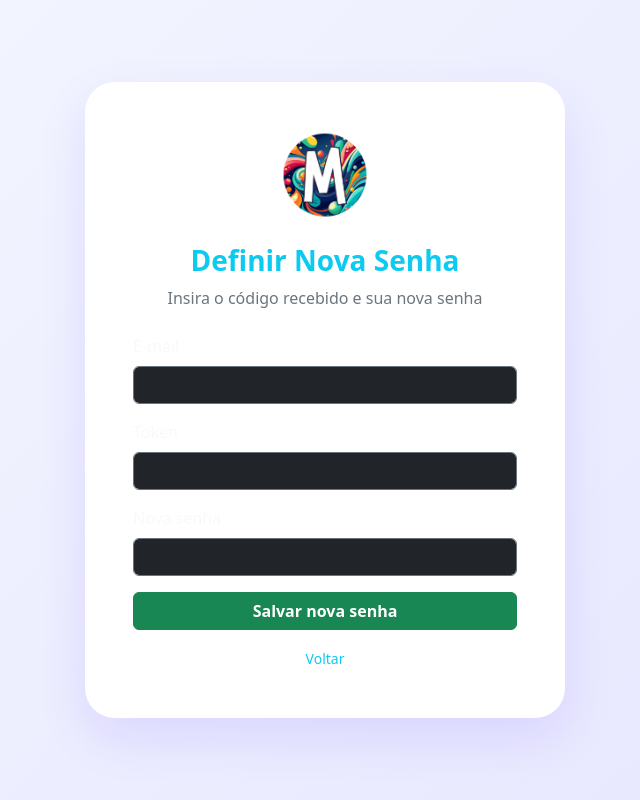
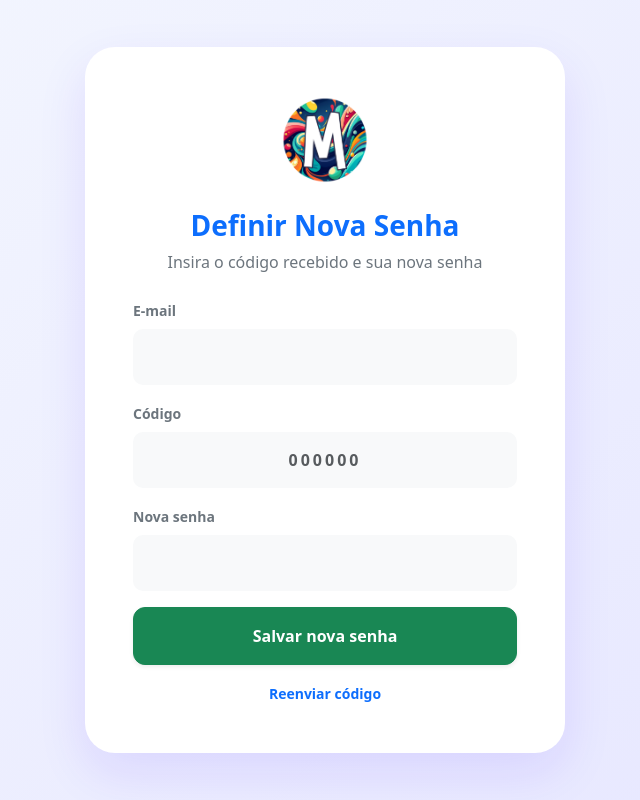
Before and after one commit to MarcusViniciusS1/Marketing, a React (Vite) app in the folder frontmarket/: page /registrarNovaSenha in a window 1280 px wide. Shown: the whole page, without its empty margins (315-955 px from the left). Built offline with nearby package versions, Linux system fonts and the light colour scheme; no server answers.

Commit message:
E-mail não chega

```diff
--- a/frontmarket/src/pages/User/recuperarSenha/index.tsx
+++ b/frontmarket/src/pages/User/recuperarSenha/index.tsx
@@ -13,53 +13,42 @@ export default function RecuperarSenha() {
 
     try {
       await recuperarSenha({ email });
-      alert("Código enviado! Veja seu e-mail.");
-            navigate("/registrarNovaSenha");
-
+      alert("Código enviado! Verifique seu e-mail.");
+      // Passa o email para a próxima tela
+      navigate("/registrarNovaSenha", { state: { email: email } });
     } catch {
-      alert("Erro ao enviar código.");
+      alert("Erro ao enviar código. Verifique o e-mail.");
+    } finally {
+      setLoading(false);
     }
-
-    setLoading(false);
   };
 
   return (
     <>
       <div className="text-center mb-3">
-        <img
-          src="/img/logo.png"
-          alt="logo"
-          style={{ width: "90px", height: "90px" }}
-          className="mb-2"
-        />
+        <img src="/img/logo.png" alt="logo" style={{ width: "90px", height: "90px" }} className="mb-2" />
       </div>
-
-      <h3 className="fw-bold text-info text-center">Recuperar Senha</h3>
-      <p className="text-secondary text-center mb-4">
-        Enviaremos um código para seu e-mail
-      </p>
+      <h3 className="fw-bold text-primary text-center">Recuperar Senha</h3>
+      <p className="text-secondary text-center mb-4">Enviaremos um código para seu e-mail</p>
 
       <form onSubmit={enviar}>
         <div className="mb-3">
-          <label className="form-label text-light">E-mail cadastrado</label>
+          <label className="form-label fw-bold text-secondary small">E-mail cadastrado</label>
           <input
             type="email"
-            className="form-control bg-dark text-light border-secondary"
+            className="form-control p-3 border-0 bg-light"
+            style={{ borderRadius: "10px" }}
             placeholder="seu@email.com"
             value={email}
             onChange={(e) => setEmail(e.target.value)}
             required
           />
         </div>
-
-         <button className="btn btn-info w-100 fw-bold" type="submit" disabled={loading}>
-              {loading ? "Enviando..." : "Enviar código"}
-            </button>
-
+        <button className="btn btn-primary w-100 fw-bold py-3 shadow-sm" type="submit" disabled={loading} style={{ borderRadius: "12px" }}>
+          {loading ? "Enviando..." : "Enviar código"}
+        </button>
         <div className="text-center mt-3">
-          <Link to="/" className="small text-info text-decoration-none">
-            Voltar ao Login
-          </Link>
+          <Link to="/" className="small text-primary text-decoration-none fw-bold">Voltar ao Login</Link>
         </div>
       </form>
     </>
--- a/frontmarket/src/pages/User/resetarSenha/index.tsx
+++ b/frontmarket/src/pages/User/resetarSenha/index.tsx
@@ -1,9 +1,13 @@
 import { useState } from "react";
-import { Link } from "react-router-dom";
+import { Link, useLocation, useNavigate } from "react-router-dom";
 import { registrarNovaSenha } from "../../../services/usuarioService";
 
 export default function ResetarSenha() {
-  const [email, setEmail] = useState("");
+  const navigate = useNavigate();
+  const location = useLocation();
+
+  // Pega o e-mail da tela anterior
+  const [email, setEmail] = useState(location.state?.email || "");
   const [token, setToken] = useState("");
   const [senha, setSenha] = useState("");
   const [loading, setLoading] = useState(false);
@@ -11,80 +15,63 @@ export default function ResetarSenha() {
   const salvar = async (e: React.FormEvent) => {
     e.preventDefault();
     setLoading(true);
-
     try {
       await registrarNovaSenha({ email, token, senha });
       alert("Senha alterada com sucesso!");
+      navigate("/");
     } catch {
-      alert("Erro ao alterar senha.");
+      alert("Erro ao alterar senha. Verifique o código.");
+    } finally {
+      setLoading(false);
     }
-
-    setLoading(false);
   };
 
   return (
     <>
       <div className="text-center mb-3">
-        <img
-          src="/img/logo.png"
-          alt="logo"
-          style={{ width: "90px", height: "90px" }}
-          className="mb-2"
-        />
+        <img src="/img/logo.png" alt="logo" style={{ width: "90px", height: "90px" }} className="mb-2" />
       </div>
-
-      <h3 className="fw-bold text-info text-center">Definir Nova Senha</h3>
-      <p className="text-secondary text-center mb-4">
-        Insira o código recebido e sua nova senha
-      </p>
+      <h3 className="fw-bold text-primary text-center">Definir Nova Senha</h3>
+      <p className="text-secondary text-center mb-4">Insira o código recebido e sua nova senha</p>
 
       <form onSubmit={salvar}>
         <div className="mb-3">
-          <label className="form-label text-light">E-mail</label>
+          <label className="form-label fw-bold text-secondary small">E-mail</label>
           <input
-            className="form-control bg-dark text-light border-secondary"
+            className="form-control p-3 border-0 bg-light"
+            style={{ borderRadius: "10px" }}
             value={email}
             onChange={(e) => setEmail(e.target.value)}
-            placeholder="Digite seu e-mail"
             required
           />
         </div>
-
         <div className="mb-3">
-          <label className="form-label text-light">Token</label>
+          <label className="form-label fw-bold text-secondary small">Código</label>
           <input
-            className="form-control bg-dark text-light border-secondary"
+            className="form-control p-3 border-0 bg-light text-center fw-bold"
+            style={{ borderRadius: "10px", letterSpacing: "3px" }}
             value={token}
             onChange={(e) => setToken(e.target.value)}
-            placeholder="Código recebido"
+            placeholder="000000"
             required
           />
         </div>
-
         <div className="mb-3">
-          <label className="form-label text-light">Nova senha</label>
+          <label className="form-label fw-bold text-secondary small">Nova senha</label>
           <input
             type="password"
-            className="form-control bg-dark text-light border-secondary"
+            className="form-control p-3 border-0 bg-light"
+            style={{ borderRadius: "10px" }}
             value={senha}
             onChange={(e) => setSenha(e.target.value)}
-            placeholder="Digite a nova senha"
             required
           />
         </div>
-
-        <button
-          type="submit"
-          className="btn btn-success w-100 fw-bold"
-          disabled={loading}
-        >
+        <button type="submit" className="btn btn-success w-100 fw-bold py-3 shadow-sm" disabled={loading} style={{ borderRadius: "12px" }}>
           {loading ? "Salvando..." : "Salvar nova senha"}
         </button>
-
         <div className="text-center mt-3">
-          <Link to="/recuperarSenha" className="small text-info text-decoration-none">
-            Voltar
-          </Link>
+          <Link to="/recuperarSenha" className="small text-primary text-decoration-none fw-bold">Reenviar código</Link>
         </div>
       </form>
     </>
```
Also changed, not shown: 2 other files (tests, documents, lock files or other folders).
